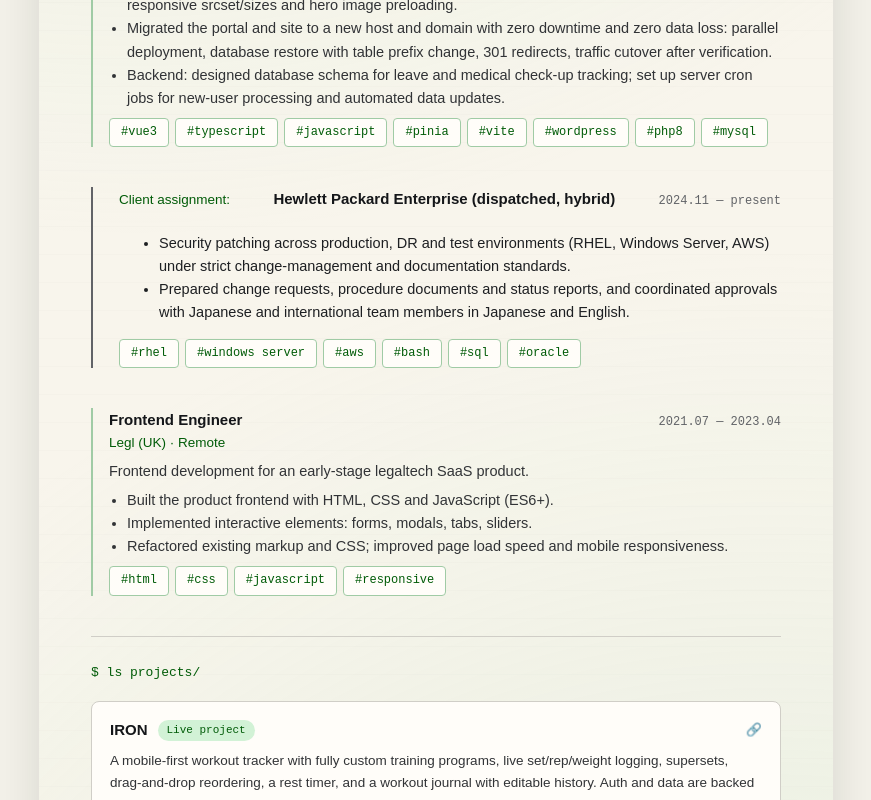
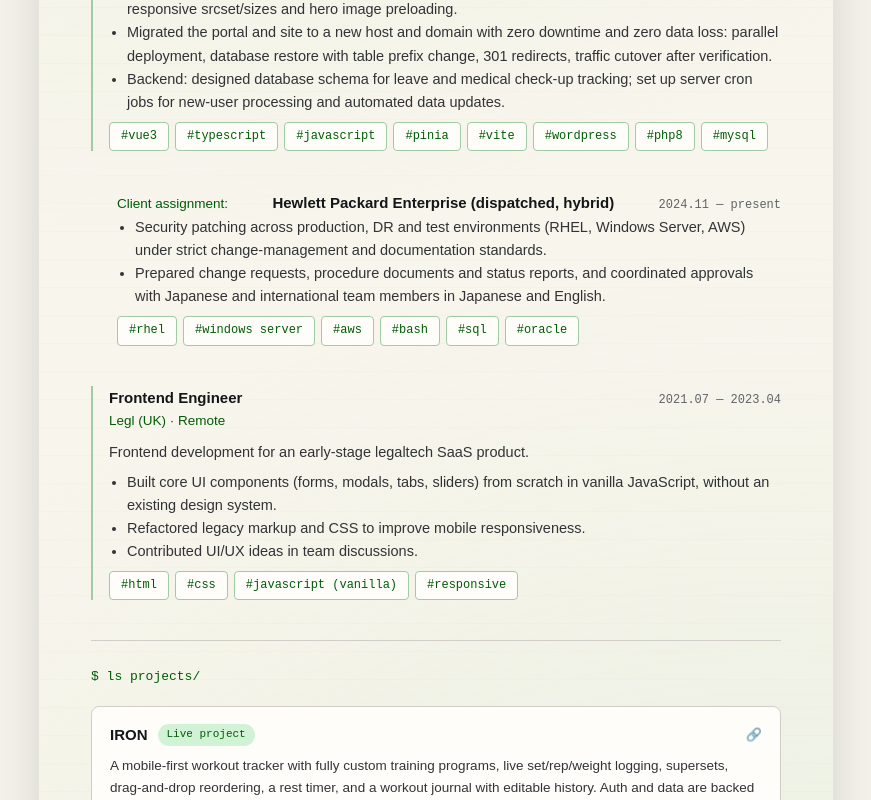
Before and after one commit to GrayMurakami/website-resume, a Nuxt app: page / in a window 1280 px wide. Shown: the part 1228-2028 px from the top of the page, without its empty margins (204-1075 px from the left). Built offline with nearby package versions, Linux system fonts and the light colour scheme.

Commit message:
fix: experience.vue style upgrade

```diff
--- a/app/components/resume/ResumeExperience.vue
+++ b/app/components/resume/ResumeExperience.vue
@@ -74,7 +74,7 @@
 
   <div class="exp-item-sub">
     <div class="exp-head">
-      <div class="exp-org">
+      <div class="exp-org-sub">
         Client assignment:
       </div>
       <div class="exp-title">
@@ -133,13 +133,13 @@
     </p>
     <ul>
       <li>
-        Built the product frontend with HTML, CSS and JavaScript (ES6+).
+        Built core UI components (forms, modals, tabs, sliders) from scratch in vanilla JavaScript, without an existing design system.
       </li>
       <li>
-        Implemented interactive elements: forms, modals, tabs, sliders.
+        Refactored legacy markup and CSS to improve mobile responsiveness.
       </li>
       <li>
-        Refactored existing markup and CSS; improved page load speed and mobile responsiveness.
+        Contributed UI/UX ideas in team discussions.
       </li>
     </ul>
     <div class="tag-row">
@@ -150,7 +150,7 @@
         #css
       </span>
       <span class="tag">
-        #javascript
+        #javascript (vanilla)
       </span>
       <span class="tag">
         #responsive
@@ -168,7 +168,6 @@
 
 .exp-item-sub {
   margin-bottom: 40px;
-  border-left: 2px solid var(--text-muted);
   padding-left: 26px;
 }
 
@@ -196,7 +195,12 @@
 .exp-org {
   color: var(--accent-strong);
   font-size: 13.5px;
-  margin-bottom: 6px;
+  margin-bottom: 10px;
+}
+
+.exp-org-sub {
+  color: var(--accent-strong);
+  font-size: 13.5px;
 }
 
 .exp-item p {
@@ -209,4 +213,10 @@
   padding-left: 18px;
   color: var(--text-body);
 }
+
+.exp-item-sub ul {
+  margin: 0 0 8px 0;
+  padding-left: 18px;
+  color: var(--text-body);
+}
 </style>
```
